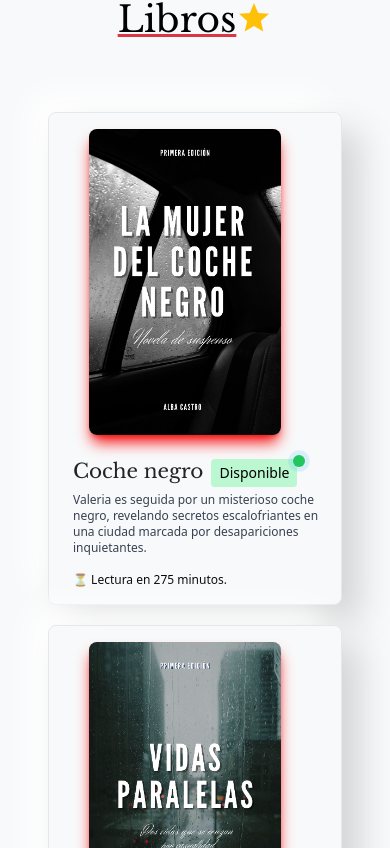
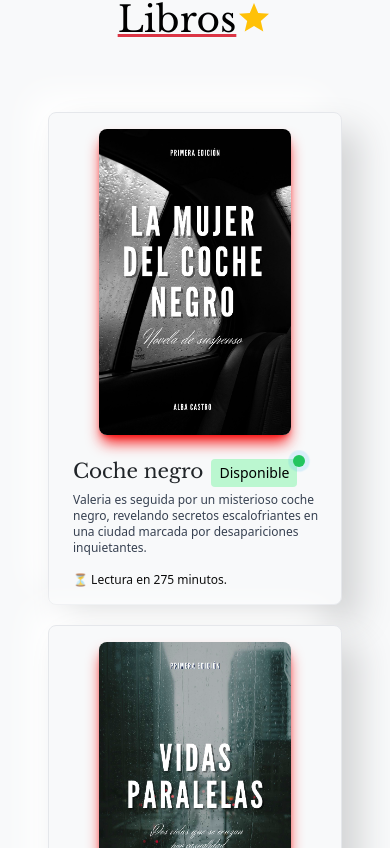
Before and after one commit to LucasArielAguirre/proyecto-biblioteca, a React (Vite) app: page / in a window 390 px wide. Shown: the part 956-1804 px from the top of the page. Built offline with nearby package versions, Linux system fonts and the light colour scheme.

Commit message:
centred image

```diff
--- a/src/components/Popular.tsx
+++ b/src/components/Popular.tsx
@@ -44,7 +44,7 @@ const Books: React.FC = () => {
                   <img
                     src={`/${img}`}
                     alt={title}
-                    className="mr-5 w-48 rounded-lg shadow-lg shadow-red-700 saturate-150 mb-6 md:mb-0"
+                    className="md:mr-5 mr-0 w-48 rounded-lg shadow-lg shadow-red-700 saturate-150 mb-6 md:mb-0"
 
                   />
                   <div className="flex flex-col justify-center ml-2">
```
